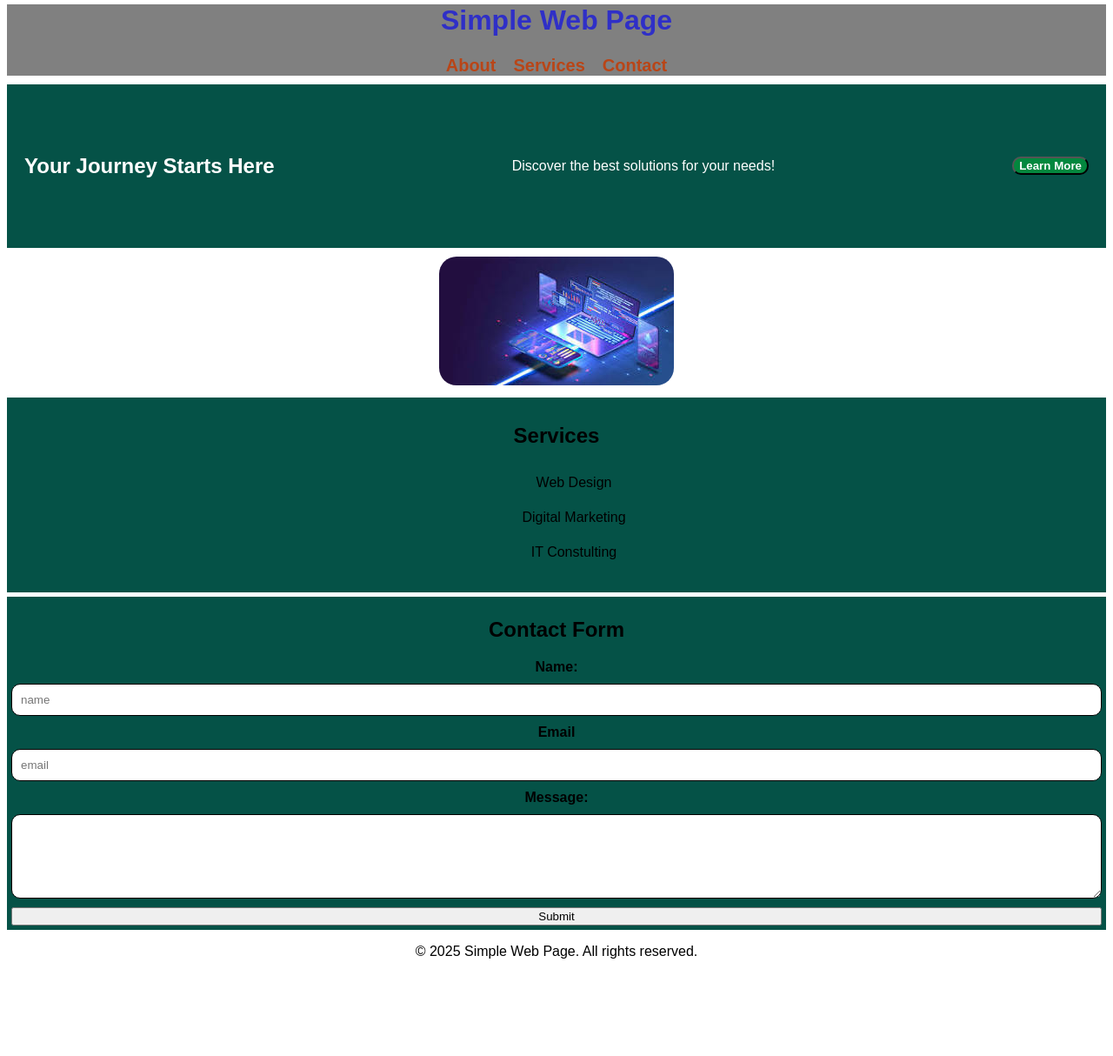
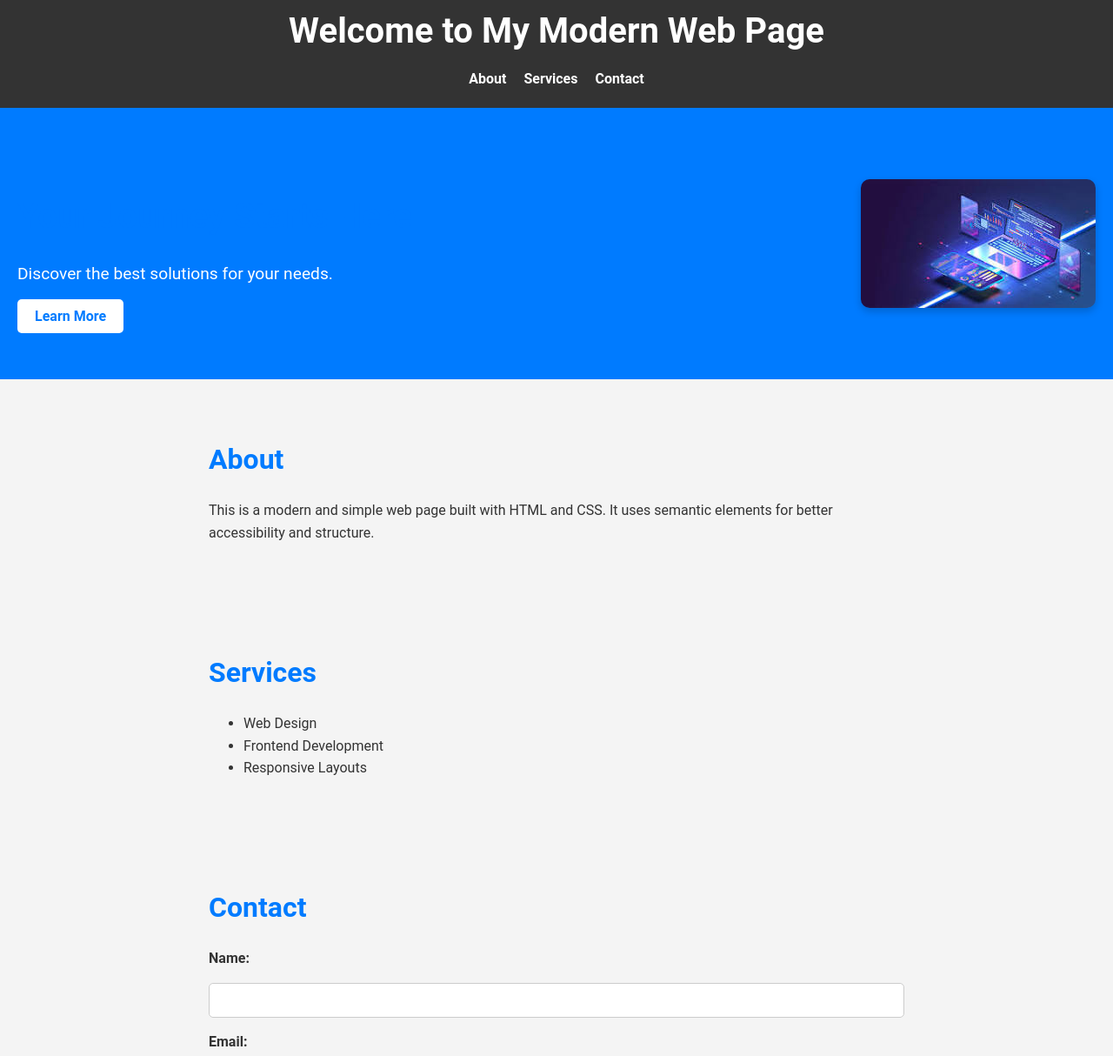
Before and after one commit to george-iz-me/simple-web-app, a plain HTML site: page index.html in a window 1280 px wide. Shown: the part 16-1230 px from the top of the page at 87% size. Before the commit the page ends 1135 px from the top, so only its background shows below. Drawn offline with Linux system fonts and the light colour scheme.

Commit message:
basic styling

```diff
--- a/index.html
+++ b/index.html
@@ -1,62 +1,72 @@
 <!DOCTYPE html>
-<html>
+<html lang="en">
   <head>
-        <meta charset="UTF-8" />
-        <meta name="viewport" content="width=device-width, initial-scae=1.0">
-        <link rel="stylesheet" href="./styles.css" />
+    <meta charset="UTF-8" /> <!--tells browser how to convert the text-->
+    <meta name="viewport" content="width=device-width, initial-scale=1.0"> <!---responsiveness--->
+    <meta name="description" content="A simple and modern web page example." />
+    <title>Modern Simple Web Page</title>
+    <link rel="icon" href="hero-image.jpg" type="image" sizes="32x32" />
+    <link rel="stylesheet" href="styles.css" />
   </head>
   <body>
-        <header id="header">
-            <h1> Simple Web Page</h1>
-            <nav >
+    <header class="header">
+      <h1>Welcome to My Modern Web Page</h1>
+      <nav>
         <ul class="nav-links">
-                    <li><a href="/about">About</a></li>
-                    <li><a href="/services">Services</a></li>
-                    <li><a href="/contact">Contact</a></li>
+          <li><a href="#about">About</a></li>
+          <li><a href="#services">Services</a></li>
+          <li><a href="#contact">Contact</a></li>
         </ul>
       </nav>
     </header>
 
-        <main>
-        <section class="section">
-            <div class="hero">
+    <!-- Hero Section -->
+    <section class="hero">
+      <div class="hero-content">
         <h2>Your Journey Starts Here</h2>
-                <p>Discover the best solutions for your needs!</p>
-                <a href="/services"><button id="hero-button">Learn More</button></a>
+        <p>Discover the best solutions for your needs.</p>
+        <a href="#about" class="hero-button">Learn More</a>
       </div>
-            <img src="/hero-image.jpg" alt="hero-image" id="hero-image"/>
+      <img src="hero-image.jpg" alt="Hero Image" class="hero-image" />
     </section>
 
-        <section class="section">
-            <div class="services">
-                <h2> Services </h2>
-                <ul class="service-list">
-                    <li>Web Design</li>
-                    <li>Digital Marketing</li>
-                    <li>IT Constulting</li>
-                </ul>
-            </div>
+    <main>
+      <section id="about" class="section">
+        <h2>About</h2>
+        <p>
+          This is a modern and simple web page built with HTML and CSS. It uses
+          semantic elements for better accessibility and structure.
+        </p>
       </section>
 
-        <section class="section">
-            <div class="contact-container">
-            <h2> Contact Form</h2>
+      <section id="services" class="section">
+        <h2>Services</h2>
+        <ul>
+          <li>Web Design</li>
+          <li>Frontend Development</li>
+          <li>Responsive Layouts</li>
+        </ul>
+      </section>
+
+      <section id="contact" class="section">
+        <h2>Contact</h2>
         <form class="contact-form">
           <label for="name">Name:</label>
-                <input class="contact-input" type="text" placeholder="name"/>
-                <label for="email">Email</label>
-                <input class="contact-input" type="email" placeholder="email" />
+          <input type="text" id="name" name="name" required />
+
+          <label for="email">Email:</label>
+          <input type="email" id="email" name="email" required />
+
           <label for="message">Message:</label>
-                <textarea class="contact-input" type="text" rows="5"></textarea>
-                <button type="submit">Submit</button>
+          <textarea id="message" name="message" rows="5" required></textarea>
+
+          <button type="submit">Send Message</button>
         </form>
-            </div>
       </section>
     </main>
 
-        <footer>
-            <p>&copy; 2025 Simple Web Page. All rights reserved.</p>
+    <footer class="footer">
+      <p>&copy; 2023 Modern Simple Web Page. All rights reserved.</p>
     </footer>
-
   </body>
 </html>
--- a/styles.css
+++ b/styles.css
@@ -1,101 +1,143 @@
+:root {
+    --primary-color: #007BFF;
+    --secondary-color: #333;
+    --background-color: #f4f4f4;
+    --text-color: #333;
+    --white-color: #fff;
+}
+
 body {
-    font-family:sans-serif;
+    font-family: 'Roboto', sans-serif;
+    margin: 0;
+    padding: 0;
+    background-color: var(--background-color);
+    color: var(--text-color);
+    line-height: 1.6;
+}
+
+.header {
+    background-color: var(--secondary-color);
+    color: var(--white-color);
+    padding: 20px 0;
     text-align: center;
 }
+
 h1 {
-    color: rgb(47, 47, 199);
-    font-size: 2rem;
-}
-
-#header {
-    background-color: gray;
+    margin: 0;
+    font-size: 2.5rem;
 }
 
 .nav-links {
     list-style: none;
     padding: 0;
-    margin: 10px 0;
+    margin: 10px 0 0;
     display: flex;
+    justify-content: center;
     gap: 20px;
-    justify-content: center;
 }
 
 .nav-links a {
-    color: rgb(185, 69, 23);
+    color: var(--white-color);
     text-decoration: none;
-    font-size: 20px;
-    font-weight: 600;
+    font-weight: bold;
 }
 
 .nav-links a:hover {
-    color: blue;
-    background-color: white;
-    padding: 10px;
     text-decoration: underline;
 }
 
+/* Hero Section */
 .hero {
     display: flex;
     align-items: center;
     justify-content: space-between;
     padding: 60px 20px;
-    background-color: #055247;
-    color: white
+    background-color: var(--primary-color);
+    color: var(--white-color);
+}
+.contact-form{
+    color: "blue";
+}
+.hero-content {
+    max-width: 50%;
 }
 
-#hero-image {
-    padding: 10px;
-    border-radius: 30px;
+.hero-content h2 {
+    font-size: 2.5rem;
+    margin-bottom: 10px;
 }
 
-#hero-button {
-    background-color: hwb(147 1% 47%);
-    border-radius: 10px;
-    font-weight: bold;
-    color: #fff;
+.hero-content p {
+    font-size: 1.2rem;
+    margin-bottom: 20px;
 }
 
-#hero-button:hover {
-    color: black;
-    background-color: white;
+.hero-button {
+    padding: 10px 20px;
+    background-color: var(--white-color);
+    color: var(--primary-color);
+    text-decoration: none;
+    border-radius: 5px;
+    font-weight: bold;
 }
 
-.services {
-    background-color: #055247;
-    padding: 10px 20px;
+.hero-button:hover {
+    background-color: #e0e0e0;
 }
 
-.service-list {
-    list-style: none;
-    line-height: 40px;
+.hero-image {
+    max-width: 45%;
+    border-radius: 10px;
+    box-shadow: 0 4px 10px rgba(0, 0, 0, 0.2);
 }
 
-.contact-container {
-    background-color: #055247;
-    margin: 5px 0;
-    padding: 5px;
+.section {
+    padding: 40px 20px;
+    max-width: 800px;
+    margin: 0 auto;
+}
+
+h2 {
+    font-size: 2rem;
+    margin-bottom: 20px;
+    color: var(--primary-color);
 }
 
 .contact-form {
     display: flex;
     flex-direction: column;
-    gap: 10px;
+    gap: 15px;
 }
 
-label {
-    font-weight: 600;
+.contact-form label {
+    font-weight: bold;
 }
 
-.contact-input {
+input, textarea {
     padding: 10px;
-    border: 1px solid black;
-    border-radius: 10px;
-    /* font-size: 50px; */
+    border: 1px solid #ccc;
+    border-radius: 5px;
+    font-size: 1rem;
 }
 
+.contact-form button {
+    padding: 10px 20px;
+    background-color: var(--primary-color);
+    color: var(--white-color);
+    border: none;
+    border-radius: 5px;
+    cursor: pointer;
+    font-size: 1rem;
+}
 
-/* .section {
-    padding: 20px 30px;
-   background-color: red;
-   gap: 10px;
-} */
+.contact-form button:hover {
+    background-color: #0056b3;
+}
+
+.footer {
+    background-color: var(--secondary-color);
+    color: var(--white-color);
+    text-align: center;
+    padding: 10px 0;
+    margin-top: 40px;
+}
```
Lines whose indentation alone changed are shown as unchanged.
